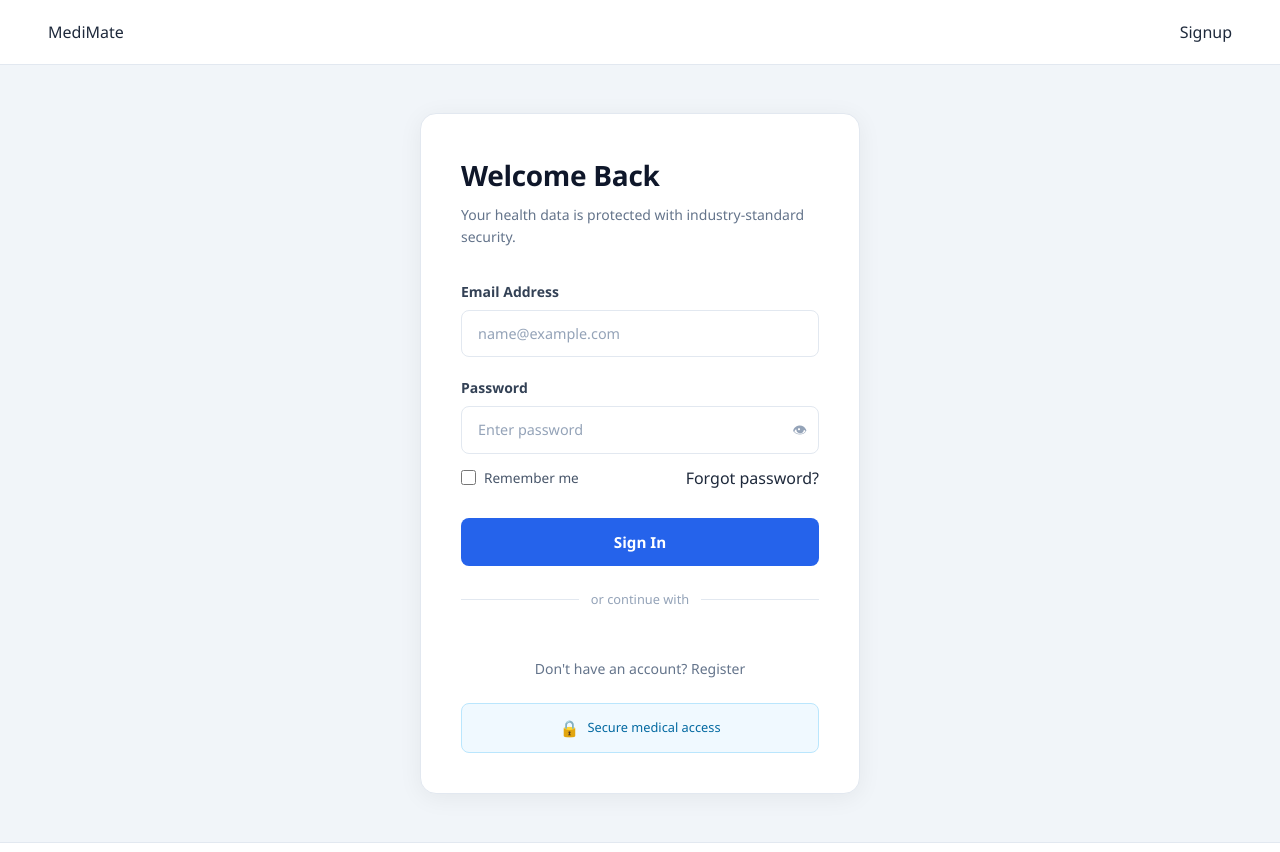
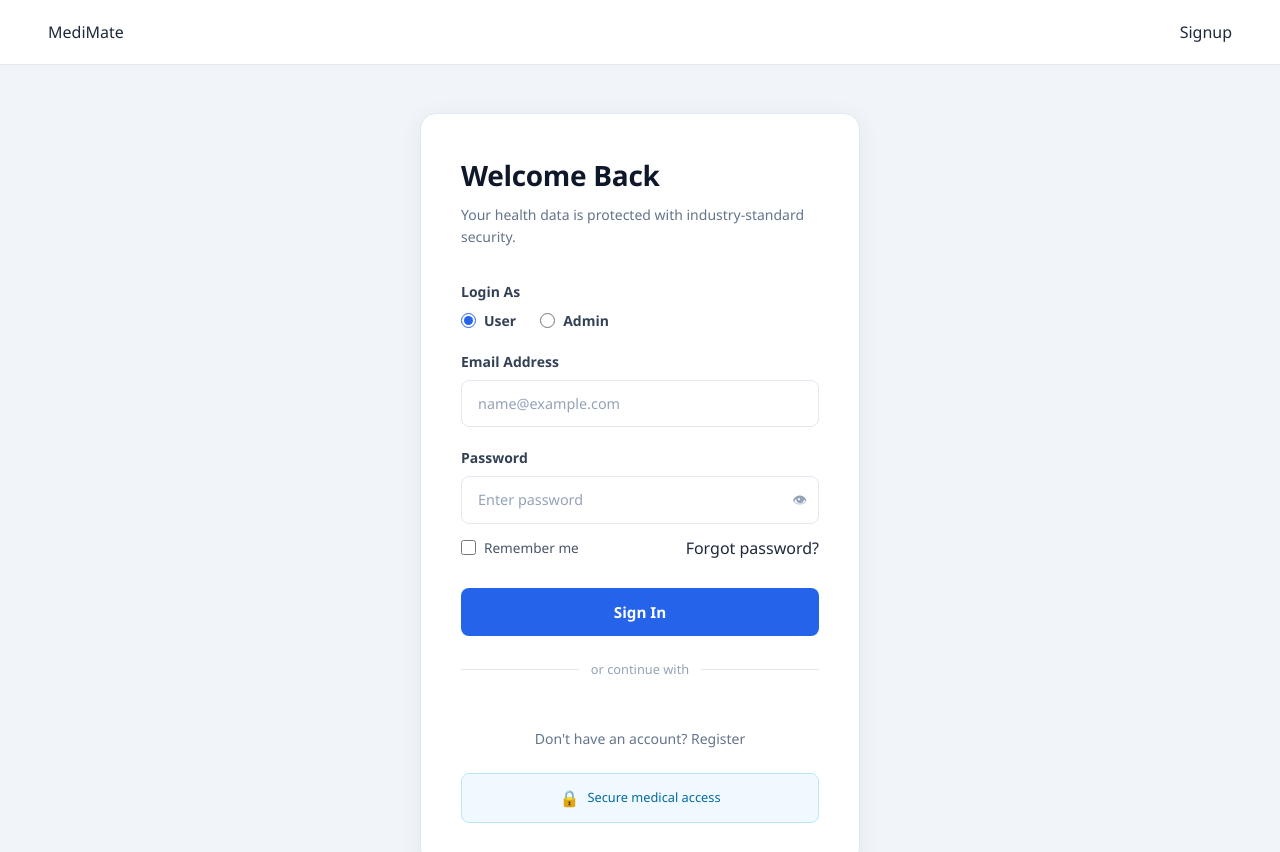
Before and after one commit to unishakhanal04/MediMate_WEB, a Next.js app: page /login in a window 1280 px wide. Shown: the top 852 px of the page. Built offline with nearby package versions, Linux system fonts and the light colour scheme; no server answers.

Commit message:
Updated login page

```diff
--- a/app/(auth)/login/page.tsx
+++ b/app/(auth)/login/page.tsx
@@ -28,6 +28,7 @@ export default function LoginPage() {
       email: "",
       password: "",
       rememberMe: false,
+      portal: "user",
     },
   });
 
@@ -92,6 +93,21 @@ export default function LoginPage() {
           </p>
 
           <form onSubmit={handleSubmit(onSubmit)} className="auth-form" autoComplete="off">
+            <div className="field">
+              <label>Login As</label>
+              <div className="portal-toggle">
+                <label className="portal-option">
+                  <input type="radio" value="user" {...registerField("portal")} />
+                  <span>User</span>
+                </label>
+                <label className="portal-option">
+                  <input type="radio" value="admin" {...registerField("portal")} />
+                  <span>Admin</span>
+                </label>
+              </div>
+              {errors.portal && <span className="error-text">{errors.portal.message}</span>}
+            </div>
+
             <div className="field">
               <label htmlFor="email">Email Address</label>
               <input
@@ -301,6 +317,28 @@ export default function LoginPage() {
         }
 
         .field input::placeholder { color: #94a3b8; }
+
+        .portal-toggle {
+          display: flex;
+          gap: 1.5rem;
+        }
+
+        .portal-option {
+          display: flex;
+          align-items: center;
+          gap: 0.5rem;
+          font-size: 0.9rem;
+          font-weight: 500;
+          color: #334155;
+          cursor: pointer;
+        }
+
+        .portal-option input {
+          width: 15px;
+          height: 15px;
+          cursor: pointer;
+          accent-color: #2563eb;
+        }
 
         .field-row {
           display: flex;
@@ -562,6 +600,9 @@ export default function LoginPage() {
         :global(.dark) .remember-label {
           color: #9ca3af;
         }
+        :global(.dark) .portal-option {
+          color: #d1d5db;
+        }
         :global(.dark) .eye-btn {
           color: #9ca3af;
         }
```
